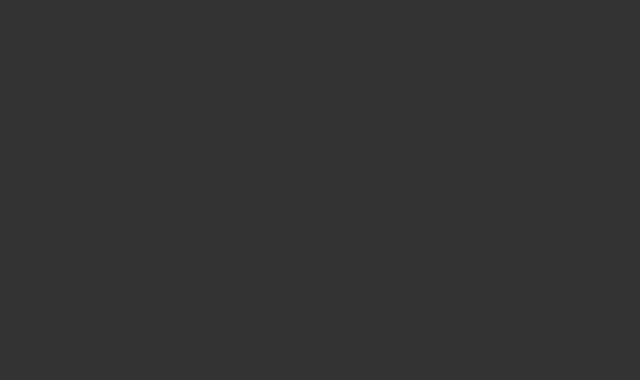
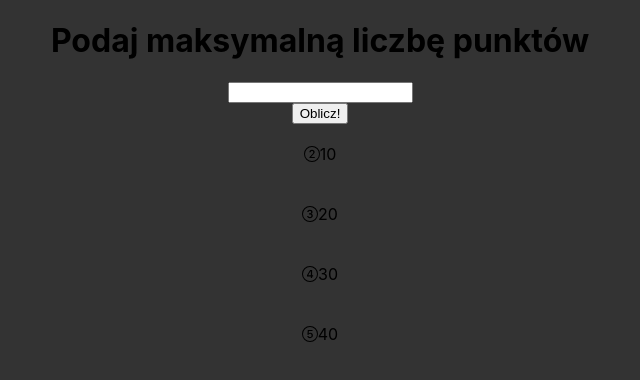
Before and after one commit to barteczko14/grade-converter, a React (Create React App) app: page / in a window 1280 px wide. Shown: the top 380 px of the page, without its empty margins (320-960 px from the left). Built offline with nearby package versions, Linux system fonts and the light colour scheme.

Commit message:
creating a user dashboard

```diff
--- a/package.json
+++ b/package.json
@@ -6,6 +6,7 @@
     "@testing-library/jest-dom": "^5.16.5",
     "@testing-library/react": "^13.4.0",
     "@testing-library/user-event": "^13.5.0",
+    "bootstrap-icons": "^1.10.5",
     "react": "^18.2.0",
     "react-dom": "^18.2.0",
     "react-scripts": "5.0.1",
--- a/src/App.js
+++ b/src/App.js
@@ -1,10 +1,19 @@
 import './App.css';
+import { Fragment } from 'react';
+import GradeList from './components/GradeList';
+import classes from './App.module.css'
 
-function App() {
+const App = () => {
+
   return (
-    <div className="App">
-
-    </div>
+	<Fragment >
+		<main className={classes.wrapper}>
+    	<h1>Podaj maksymalną liczbę punktów</h1>
+    	<input type="number"></input>
+    	<button>Oblicz!</button>
+		<GradeList></GradeList>
+		</main>
+	</Fragment>
   );
 }
 
--- /dev/null
+++ b/src/App.module.css
@@ -0,0 +1,6 @@
+.wrapper {
+    display: flex;
+    flex-direction: column;
+    justify-content: center;
+    align-items: center;
+}
--- /dev/null
+++ b/src/components/GradeList.js
@@ -0,0 +1,37 @@
+import { Fragment } from "react"
+import classes from './GradeList.module.css'
+const GradeList =()=> {
+    return(
+        <Fragment>
+            <div className ={classes.gradeContainer}>
+                <svg xmlns="http://www.w3.org/2000/svg" width="16" height="16" fill="currentColor" class="bi bi-2-circle" viewBox="0 0 16 16">
+        <path d="M1 8a7 7 0 1 0 14 0A7 7 0 0 0 1 8Zm15 0A8 8 0 1 1 0 8a8 8 0 0 1 16 0ZM6.646 6.24v.07H5.375v-.064c0-1.213.879-2.402 2.637-2.402 1.582 0 2.613.949 2.613 2.215 0 1.002-.6 1.667-1.287 2.43l-.096.107-1.974 2.22v.077h3.498V12H5.422v-.832l2.97-3.293c.434-.475.903-1.008.903-1.705 0-.744-.557-1.236-1.313-1.236-.843 0-1.336.615-1.336 1.306Z"/>
+      </svg>
+      10
+      </div>
+            <div className ={classes.gradeContainer}>
+            <svg xmlns="http://www.w3.org/2000/svg" width="16" height="16" fill="currentColor" class="bi bi-3-circle" viewBox="0 0 16 16">
+        <path d="M7.918 8.414h-.879V7.342h.838c.78 0 1.348-.522 1.342-1.237 0-.709-.563-1.195-1.348-1.195-.79 0-1.312.498-1.348 1.055H5.275c.036-1.137.95-2.115 2.625-2.121 1.594-.012 2.608.885 2.637 2.062.023 1.137-.885 1.776-1.482 1.875v.07c.703.07 1.71.64 1.734 1.917.024 1.459-1.277 2.396-2.93 2.396-1.705 0-2.707-.967-2.754-2.144H6.33c.059.597.68 1.06 1.541 1.066.973.006 1.6-.563 1.588-1.354-.006-.779-.621-1.318-1.541-1.318Z"/>
+        <path d="M16 8A8 8 0 1 1 0 8a8 8 0 0 1 16 0ZM1 8a7 7 0 1 0 14 0A7 7 0 0 0 1 8Z"/>
+      </svg>20
+      </div>
+            <div className ={classes.gradeContainer}>
+            <svg xmlns="http://www.w3.org/2000/svg" width="16" height="16" fill="currentColor" class="bi bi-4-circle" viewBox="0 0 16 16">
+        <path d="M7.519 5.057c.22-.352.439-.703.657-1.055h1.933v5.332h1.008v1.107H10.11V12H8.85v-1.559H4.978V9.322c.77-1.427 1.656-2.847 2.542-4.265ZM6.225 9.281v.053H8.85V5.063h-.065c-.867 1.33-1.787 2.806-2.56 4.218Z"/>
+        <path d="M16 8A8 8 0 1 1 0 8a8 8 0 0 1 16 0ZM1 8a7 7 0 1 0 14 0A7 7 0 0 0 1 8Z"/>
+      </svg>30
+      </div>
+            <div className ={classes.gradeContainer}>
+            <svg xmlns="http://www.w3.org/2000/svg" width="16" height="16" fill="currentColor" class="bi bi-5-circle" viewBox="0 0 16 16">
+        <path d="M1 8a7 7 0 1 1 14 0A7 7 0 0 1 1 8Zm15 0A8 8 0 1 0 0 8a8 8 0 0 0 16 0Zm-8.006 4.158c-1.57 0-2.654-.902-2.719-2.115h1.237c.14.72.832 1.031 1.529 1.031.791 0 1.57-.597 1.57-1.681 0-.967-.732-1.57-1.582-1.57-.767 0-1.242.45-1.435.808H5.445L5.791 4h4.705v1.103H6.875l-.193 2.343h.064c.17-.258.715-.68 1.611-.68 1.383 0 2.561.944 2.561 2.585 0 1.687-1.184 2.806-2.924 2.806Z"/>
+      </svg>40
+      </div>
+
+
+
+
+      </Fragment>
+    )
+}
+
+export default GradeList
--- /dev/null
+++ b/src/components/GradeList.module.css
@@ -0,0 +1,7 @@
+.gradeContainer {
+display: flex;
+justify-content: center;
+align-items: center;
+padding: 20px;
+
+}
```
Also changed, not shown: 1 other file (tests, documents, lock files or other folders).
